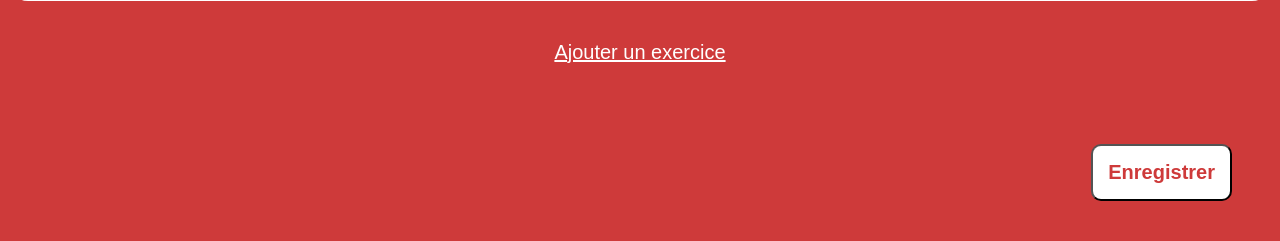
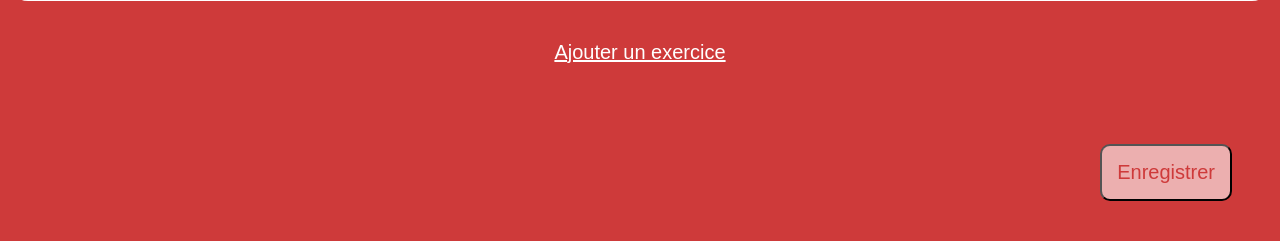
Before and after one commit to chloefont/planyourshape, a Django app: page /sessions/create/ in a window 1280 px wide, with the pointer over the restyled element. Shown: the part 1148-1389 px from the top of the page. Run offline with Django 3.2, Linux system fonts and the light colour scheme; the visitor is signed in with stand-in values (Sample User, id 1).

Commit message:
CHLOE-11 change hover style for buttons ans links

```diff
--- a/projet_muscu/muscu_site/static/css/style.css
+++ b/projet_muscu/muscu_site/static/css/style.css
@@ -70,8 +70,8 @@ textarea {
   text-decoration: none;
 }
 
-.button:hover, .button-add:hover {
-  font-weight: var(--font-weight-bold);
+.button:hover {
+  background-color: var(--main-color-light)
 }
 
 .main-button--red {
@@ -119,7 +119,7 @@ textarea {
 }
 
 .button-create-session:hover {
-  font-weight: var(--font-weight-bold);
+  background-color: var(--main-color-light);
 }
 
 /* --
@@ -278,7 +278,7 @@ textarea {
 }
 
 .session-block:hover {
-  font-weight: var(--font-weight-bold);
+  background-color: var(--main-color-light);
 }
 
 
@@ -360,7 +360,7 @@ textarea {
   padding-top: var(--spacing-small);
 }
 
-.menu a:hover {
+.menu a:hover, .button-add:hover {
   color: var(--main-color-light);
 }
 
```
Also changed, not shown: README.md.
